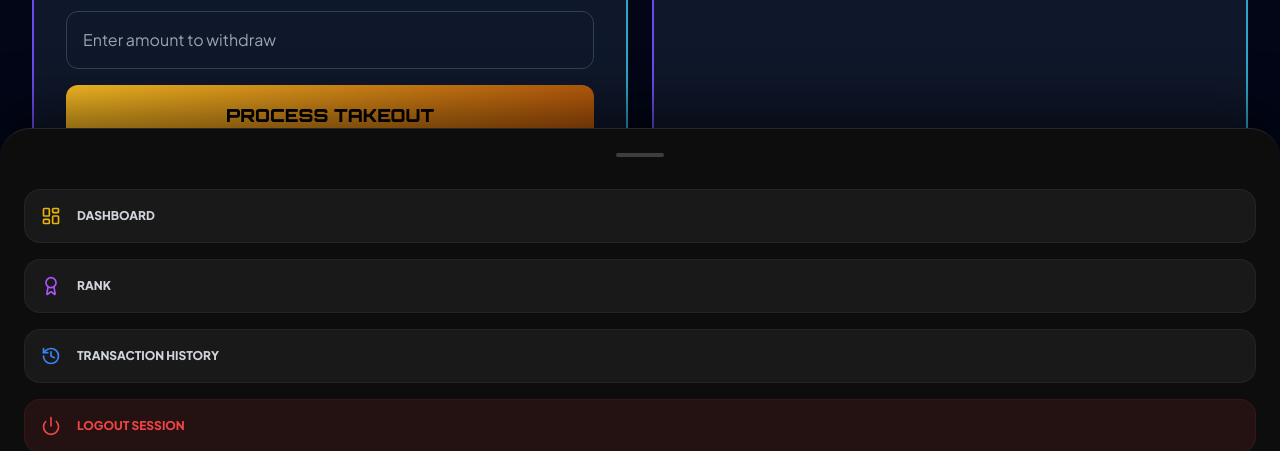
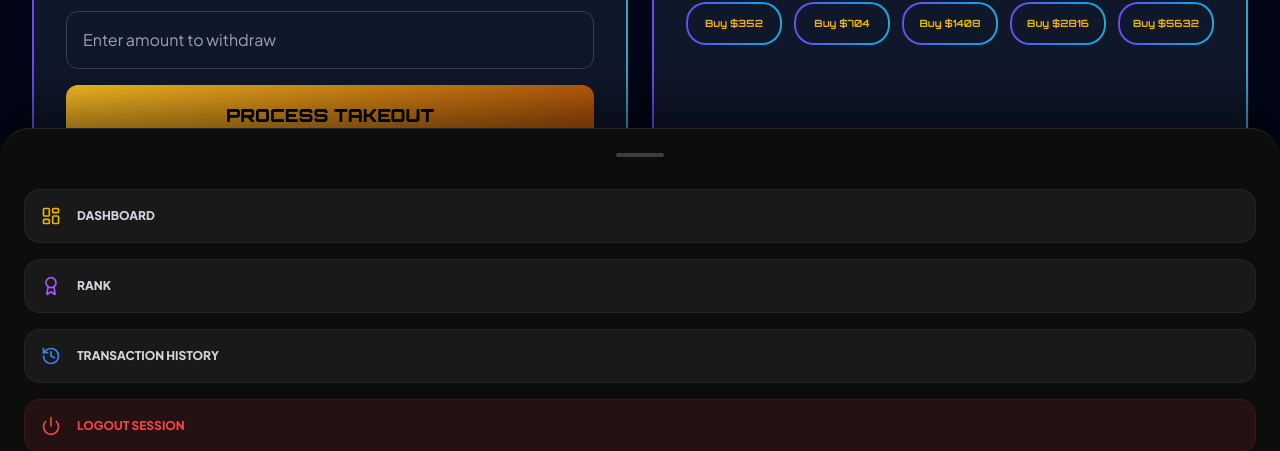
Before and after one commit to lumicsoft/infinity, a plain HTML site: page index1.html in a window 1280 px wide. Shown: the part 672-1123 px from the top of the page. Drawn offline with nearby package versions, Linux system fonts and the light colour scheme.

Commit message:
Update index1.html

```diff
--- a/index1.html
+++ b/index1.html
@@ -69,15 +69,16 @@
 
    <script>
     lucide.createIcons();
-        window.uiReady = true; // मार्कर ताकि handler को पता चले कि HTML लोड हो गया है
-
     const pkgs = [11, 22, 44, 88, 176, 352, 704, 1408, 2816, 5632];
 
-        window.renderPackages = function(purchasedArray) {
+    // 1. ये फंक्शन पक्का कॉल होगा (चाहे डेटा आए या न आए)
+    window.renderPackages = function(purchasedArray = []) {
         const grid = document.getElementById('pkgGrid');
+        if (!grid) return;
+
         grid.innerHTML = '';
         pkgs.forEach((p, index) => {
-                const isBought = purchasedArray[index];
+            const isBought = purchasedArray.length > 0 ? purchasedArray[index] : false;
             grid.innerHTML += `
                 <button onclick="handleUpgrade([${index}])" ${isBought ? 'disabled' : ''}
                         class="glass-luxury border-animate p-3 text-[10px] font-orbit font-bold transition flex flex-col items-center justify-center
@@ -89,6 +90,11 @@
         lucide.createIcons();
     };
 
+    // 2. तुरंत खाली स्टेट रेंडर करें ताकि बटन दिखने लगें
+    window.addEventListener('DOMContentLoaded', () => {
+        window.renderPackages([]); // खाली array के साथ कॉल करें ताकि बटन लोड हो जाएं
+    });
+
     function copyLink() {
         const refInput = document.getElementById('refURL');
         if(refInput.value && refInput.value !== "Loading...") {
```
Lines whose indentation alone changed are shown as unchanged.
